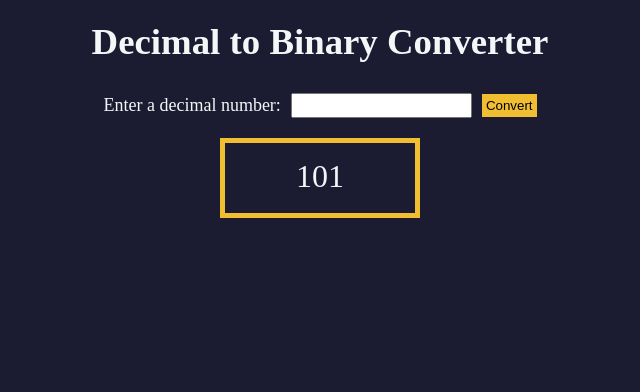
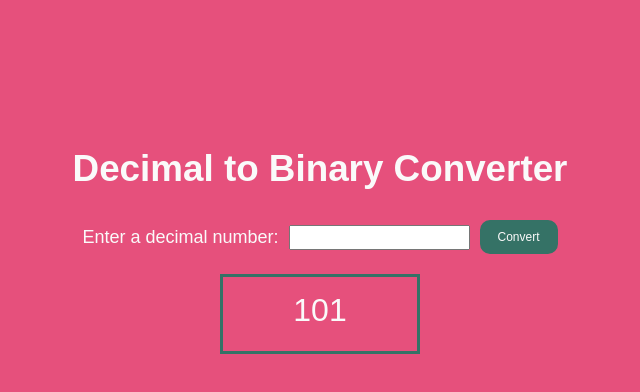
Before and after one commit to XiomaraCanizales/JS-projects, a plain HTML site: page freecodecamp/11-decimal-to-binary/index.html in a window 1280 px wide. Both pictures are taken after typing "5" into the empty fields and a click on the button "Convert". Shown: the whole page, without its empty margins (320-960 px from the left). Drawn offline with Linux system fonts and the light colour scheme; a web font is replaced by a local one.

Commit message:
Adding new project

```diff
--- a/freecodecamp/10-TODO-app/styles.css
+++ b/freecodecamp/10-TODO-app/styles.css
@@ -1,17 +1,11 @@
 @import url('https://fonts.googleapis.com/css2?family=SUSE:wght@100..800&display=swap');
 
 :root {
-    --white: #fff;
-    --light-grey: #f5f6f7;
-    --dark-grey: #0a0a23;
-    --yellow: #f1be32;
-    --golden-yellow: #feac32;
-
     --night: #121118;
-  --seasalt: #FAFAFA;
-  --ash-gray: #9AB9B3;
-  --green: #357266;
-  --blush: #E6507C;
+    --seasalt: #FAFAFA;
+    --ash-gray: #9AB9B3;
+    --green: #357266;
+    --blush: #E6507C;
   }
 
   *,
--- a/freecodecamp/11-decimal-to-binary/script.js
+++ b/freecodecamp/11-decimal-to-binary/script.js
@@ -31,8 +31,8 @@ const decimalToBinary = (input) => {
     result.innerText = remainders.reverse().join("")
 */
 
-    // ***RECURSION***
-    let binary = ""
+    // ***RECURSION w. input***
+    /* let binary = ""
 
     if (input === 0) {
         binary = "0"
@@ -43,8 +43,14 @@ const decimalToBinary = (input) => {
         input = Math.floor(input / 2)
     }
 
-    result.innerText = binary
+    result.innerText = binary  */
 
+    // ***RECURSION w. function***
+    if (input === 0 || input === 1) {
+        return String(input)
+    } else {
+        return decimalToBinary(Math.floor(input/2)) + (input % 2)
+    }
 }
 
 
@@ -58,7 +64,7 @@ const checkUserInput = () => {
         alert("Please provide a decimal number greater than or equal to 0")
         return
     }
-    decimalToBinary(parseInt(numberInput.value))
+    result.textContent = decimalToBinary(parseInt(numberInput.value))
     numberInput.value = ""
 }
 
--- a/freecodecamp/11-decimal-to-binary/styles.css
+++ b/freecodecamp/11-decimal-to-binary/styles.css
@@ -1,3 +1,13 @@
+@import url('https://fonts.googleapis.com/css2?family=SUSE:wght@100..800&display=swap');
+
+:root {
+    --night: #121118;
+    --seasalt: #FAFAFA;
+    --ash-gray: #9AB9B3;
+    --green: #357266;
+    --blush: #E6507C;
+}
+
 *,
 *::before,
 *::after {
@@ -6,21 +16,16 @@
   padding: 0;
 }
 
-:root {
-  --light-grey: #f5f6f7;
-  --dark-blue: #1b1b32;
-  --orange: #f1be32;
-}
-
 body {
-  background-color: var(--dark-blue);
-  font-family: "Times New Roman", Times, serif;
+  background-color: var(--blush);
+  font-family: "SUSE", sans-serif;
   font-size: 18px;
-  color: var(--light-grey);
+  color: var(--seasalt);
   padding: 0 15px;
   display: flex;
   flex-direction: column;
   align-items: center;
+  margin-top: 10%;
 }
 
 h1 {
@@ -39,10 +44,18 @@ h1 {
 }
 
 .convert-btn {
-  background-color: var(--orange);
+  background-color: var(--green);
   cursor: pointer;
-  border: none;
-  padding: 4px;
+  border: var(--green) 2px solid;
+  padding: 0.5rem 1rem;
+  font-size: 0.75rem;
+  border-radius: 10px;
+  color: var(--seasalt);
+}
+
+.convert-btn:hover {
+  border: var(--green) 2px solid;
+  background-color: var(--blush);
 }
 
 .number-input {
@@ -56,7 +69,7 @@ h1 {
   min-height: 80px;
   word-break: break-word;
   padding: 15px;
-  border: 5px solid var(--orange);
+  border: 3px solid var(--green);
   font-size: 2rem;
   text-align: center;
 }
@@ -69,7 +82,7 @@ h1 {
 .animation-frame {
   margin: 250px auto 0;
   padding: 15px 10px;
-  border: 5px solid var(--orange);
+  border: 5px solid var(--ash-gray);
   font-size: 1.2rem;
   text-align: center;
 }
```
